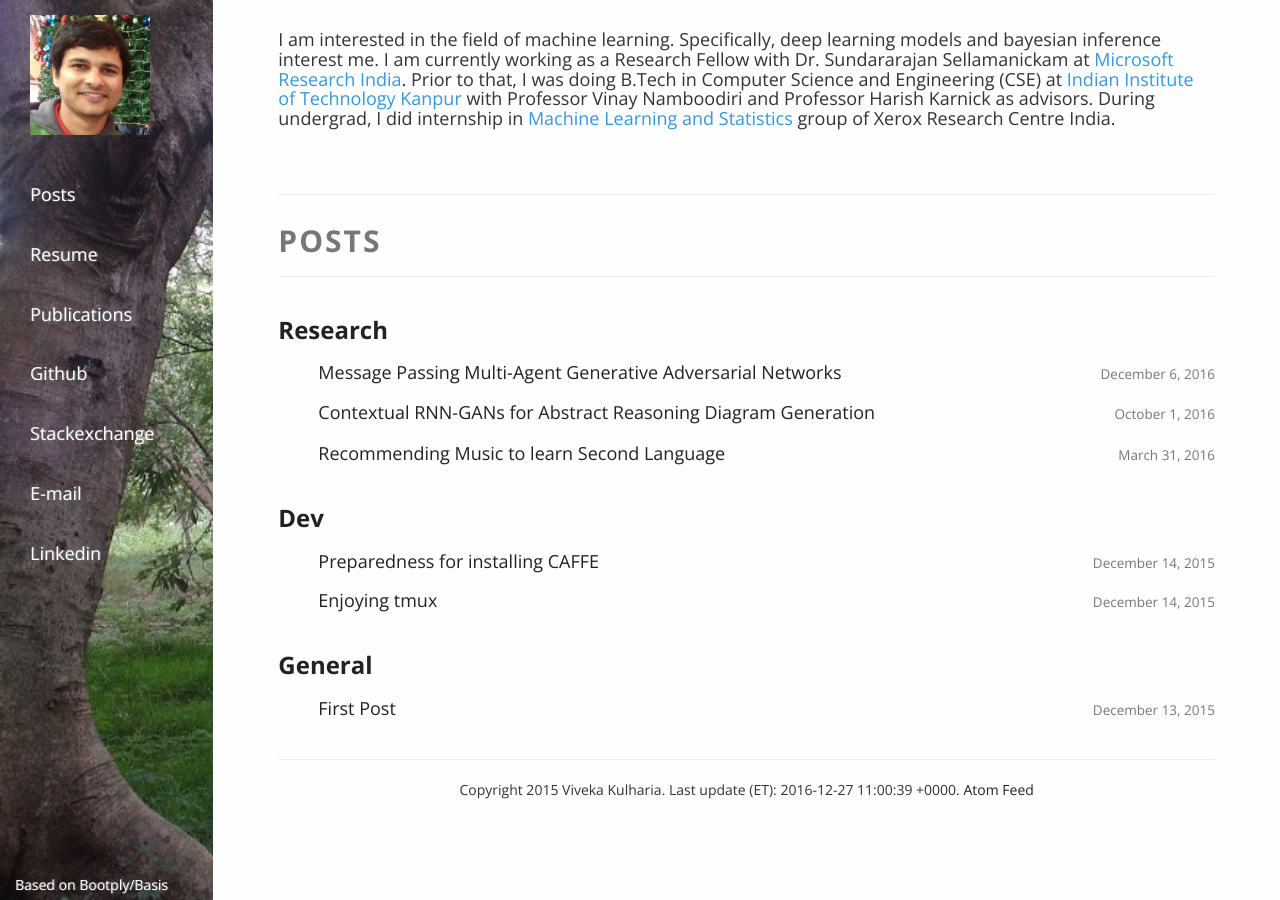
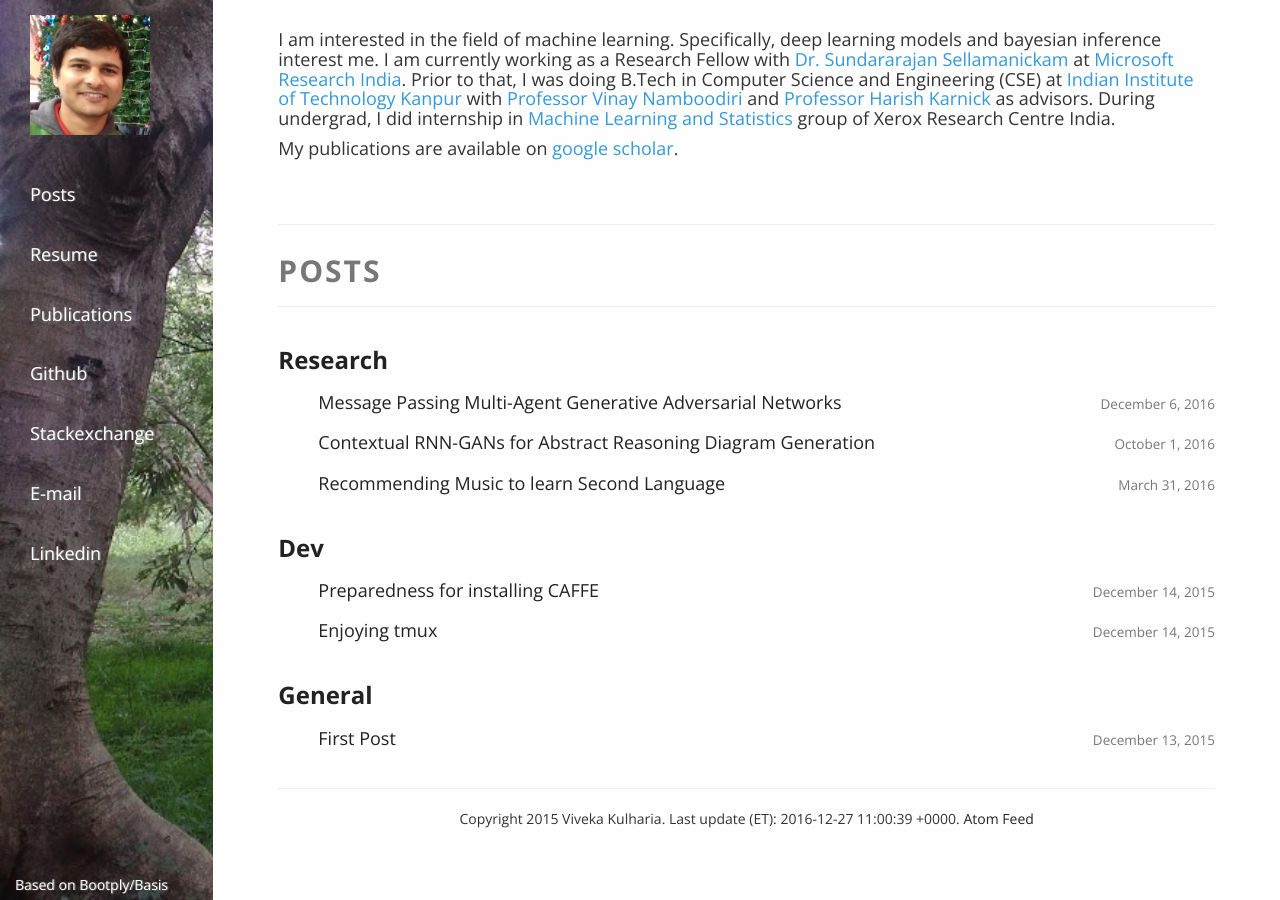
Before and after one commit to vivkul/vivkul.github.io, a Jekyll site: the page built from index.md, in a window 1280 px wide. Built offline with Jekyll 4.4.1, drawn with Linux system fonts in a browser that asks for light colours; nearby versions of some CDN libraries.

Commit message:
Update index.md

```diff
--- a/index.md
+++ b/index.md
@@ -4,4 +4,6 @@ layout: base
 ---
 
 
-#### I am interested in the field of machine learning. Specifically, deep learning models and bayesian inference interest me. I am currently working as a Research Fellow with Dr. Sundararajan Sellamanickam at [<font color="#3498DB">Microsoft Research India</font>](https://www.microsoft.com/en-us/research/lab/microsoft-research-india/){:target="_blank"}. Prior to that, I was doing B.Tech in Computer Science and Engineering (CSE) at [<font color="#3498DB">Indian Institute of Technology Kanpur</font>](http://www.cse.iitk.ac.in/){:target="_blank"} with Professor Vinay Namboodiri and Professor Harish Karnick as advisors. During undergrad, I did internship in [<font color="#3498DB">Machine Learning and Statistics</font>](http://www.xrci.xerox.com/data-analytics/machine-learning-and-statistics){:target="_blank"} group of Xerox Research Centre India.
+#### I am interested in the field of machine learning. Specifically, deep learning models and bayesian inference interest me. I am currently working as a Research Fellow with [<font color="#3498DB">Dr. Sundararajan Sellamanickam</font>](https://www.microsoft.com/en-us/research/people/ssrajan/){:target="_blank"} at [<font color="#3498DB">Microsoft Research India</font>](https://www.microsoft.com/en-us/research/lab/microsoft-research-india/){:target="_blank"}. Prior to that, I was doing B.Tech in Computer Science and Engineering (CSE) at [<font color="#3498DB">Indian Institute of Technology Kanpur</font>](http://www.cse.iitk.ac.in/){:target="_blank"} with [<font color="#3498DB">Professor Vinay Namboodiri</font>](http://www.cse.iitk.ac.in/users/vinaypn/){:target="_blank"} and [<font color="#3498DB">Professor Harish Karnick</font>](http://www.iitk.ac.in/new/dr-harish-karnick){:target="_blank"} as advisors. During undergrad, I did internship in [<font color="#3498DB">Machine Learning and Statistics</font>](http://www.xrci.xerox.com/data-analytics/machine-learning-and-statistics){:target="_blank"} group of Xerox Research Centre India.
+
+#### My publications are available on [<font color="#3498DB">google scholar</font>]({{ site.author.scholar }}){:target="_blank"}.
```
